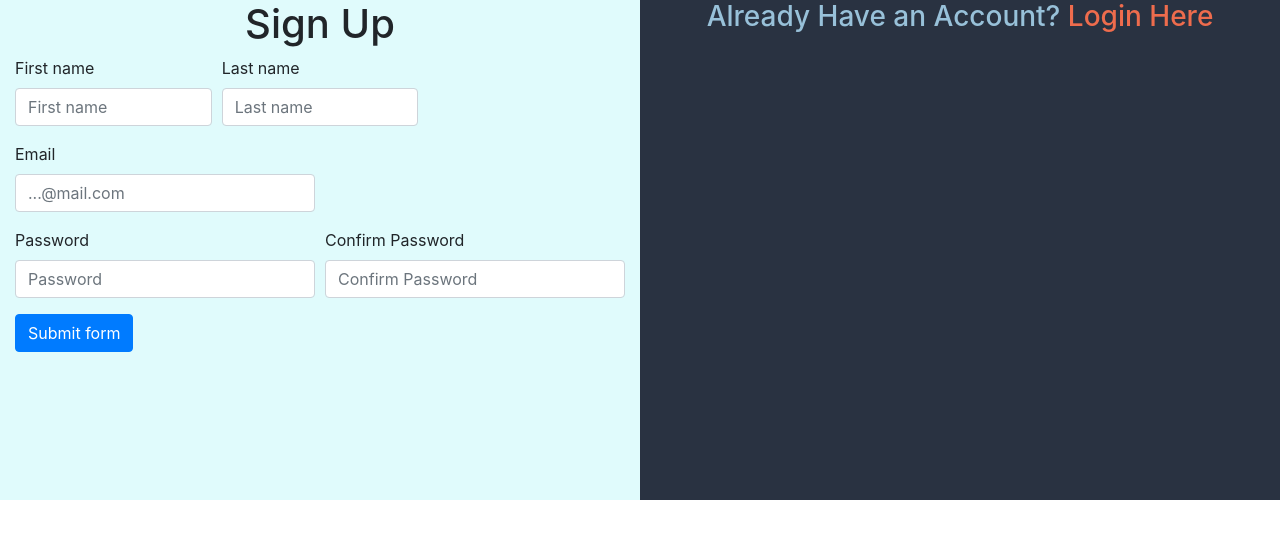
After one commit to Benedek4000/eng130_week4_project, a Flask app: page /signup in a window 1280 px wide. The commit adds this page. Shown: the top 539 px of the page. Run offline with Flask 2, Linux system fonts and the light colour scheme; some libraries are stand-ins or nearby versions.

Commit message:
Completed Login and Sign Pages

```diff
--- a/frontend/app.py
+++ b/frontend/app.py
@@ -6,21 +6,29 @@ app = Flask(__name__)
 def index():
     return "Welcome to the home page!"
 
+@app.route('/home')
+def home():
+    return "This is the HOMEPAGE"
+
+
 @app.route('/login', methods=['GET','POST'])
 def login():
     return render_template('login.html')
+
+
+@app.route('/signup', methods=['GET','POST'])
+def signup():
+    return render_template('signup.html')
 
 @app.route('/nav')
 def welcome():
     return render_template('index.html')
 
-@app.route('/home')
-def home():
-    return "This is the home page"
 
 @app.route('/videorec')
 def videorec():
     return "This is the video recording page"
+
 
 @app.route('/storage')
 def storage():
--- a/frontend/static/js/main.js
+++ b/frontend/static/js/main.js
@@ -16,4 +16,6 @@ function validateLoginForm() {
         alert("Please enter your email and password");
         return false;
     }
+
+
 }
--- /dev/null
+++ b/frontend/templates/baseAuth.html
@@ -0,0 +1,37 @@
+<!DOCTYPE html>
+<html lang="en">
+  <head>
+    {% block head %}{% endblock %}
+    <!-- Required meta tags -->
+    <meta charset="utf-8">
+    <meta name="viewport" content="width=device-width, initial-scale=1, shrink-to-fit=no">
+
+    <!-- Bootstrap CSS -->
+    <link rel="stylesheet" href="https://stackpath.bootstrapcdn.com/bootstrap/4.3.1/css/bootstrap.min.css" integrity="sha384-ggOyR0iXCbMQv3Xipma34MD+dH/1fQ784/j6cY/iJTQUOhcWr7x9JvoRxT2MZw1T" crossorigin="anonymous">
+    <script src="../static/js/main.js"></script>
+  </head>
+  <body>
+
+    <!-- Optional JavaScript -->
+    <!-- jQuery first, then Popper.js, then Bootstrap JS  -->
+    <script src="https://code.jquery.com/jquery-3.3.1.slim.min.js" integrity="sha384-q8i/X+965DzO0rT7abK41JStQIAqVgRVzpbzo5smXKp4YfRvH+8abtTE1Pi6jizo" crossorigin="anonymous"></script>
+    <script src="https://cdnjs.cloudflare.com/ajax/libs/popper.js/1.14.7/umd/popper.min.js" integrity="sha384-UO2eT0CpHqdSJQ6hJty5KVphtPhzWj9WO1clHTMGa3JDZwrnQq4sF86dIHNDz0W1" crossorigin="anonymous"></script>
+    <script src="https://stackpath.bootstrapcdn.com/bootstrap/4.3.1/js/bootstrap.min.js" integrity="sha384-JjSmVgyd0p3pXB1rRibZUAYoIIy6OrQ6VrjIEaFf/nJGzIxFDsf4x0xIM+B07jRM" crossorigin="anonymous"></script>
+
+    <div class="container-fluid relative">
+        <div class="row">
+
+            <div class="col-md-6 absolute left-half" style="background-color: #e0fbfc; height: 500px;">
+                {% block form1%} {% endblock %}
+            </div>
+
+            <div class="col-md-6 col-sm-12 m" style="background-color: #293241;">
+                {% block formInfo%} {% endblock %}
+            </div>
+        </div>
+    </div>
+
+    {% block body %} {% endblock %}
+  </body>
+
+</html>
--- /dev/null
+++ b/frontend/templates/signup.html
@@ -0,0 +1,47 @@
+{% extends "baseAuth.html" %}
+
+{% block form1 %}
+<h1 class="text-center">Sign Up</h1>
+<form action="/signup" method="POST" name="signupForm">
+    <div class="form-row">
+        <div class="col-md-4 mb-3">
+          <label for="firstName">First name</label>
+          <input type="text" class="form-control" id="firstName" placeholder="First name" required>
+
+        </div>
+        <div class="col-md-4 mb-3">
+          <label for="lastName">Last name</label>
+          <input type="text" class="form-control" id="lastName" placeholder="Last name" required>
+
+        </div>
+      </div>
+      <div class="form-row">
+        <div class="col-md-6 mb-3">
+          <label for="email">Email</label>
+          <input type="email" class="form-control" id="email" placeholder="...@mail.com" required>
+        </div>
+      </div>
+
+      <div class="form-row">
+        <div class="col-md-6 mb-3">
+          <label for="passowrd">Password</label>
+          <input type="password" class="form-control" id="password" placeholder="Password" required>
+        </div>
+
+        <div class="col-md-6 mb-3">
+          <label for="confirmPassword">Confirm Password</label>
+          <input type="password" class="form-control" id="confirmPassword" placeholder="Confirm Password" required>
+        </div>
+      </div>
+
+      <button class="btn btn-primary" type="submit" onclick="validateSignupForm() ">Submit form</button>
+
+</form>
+{% endblock %}
+
+
+{% block formInfo %}
+<h3 class="text-center" style="color:#98c1d9">
+    Already Have an Account? <a href="/login" style="color:#ee6c4d">Login Here</a>
+</h3>
+{% endblock %}
```
Also changed, not shown: frontend/frontend.md (+16 -2 lines), frontend/templates/login.html (+21 -15 lines).
